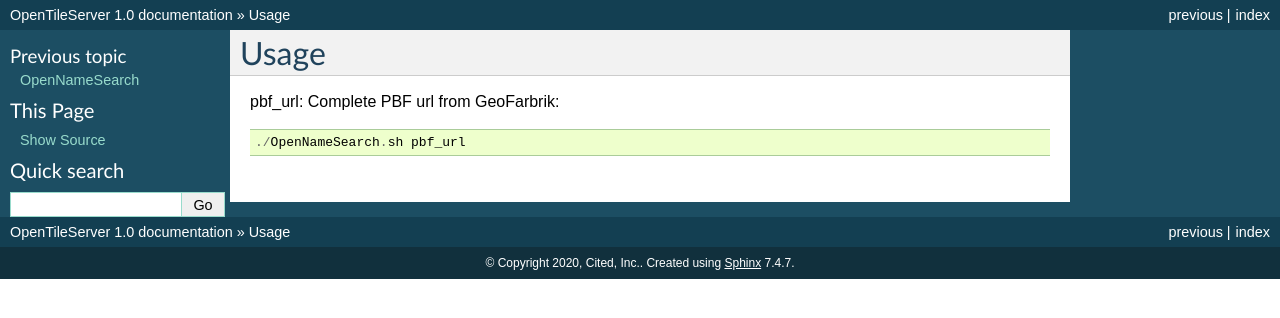
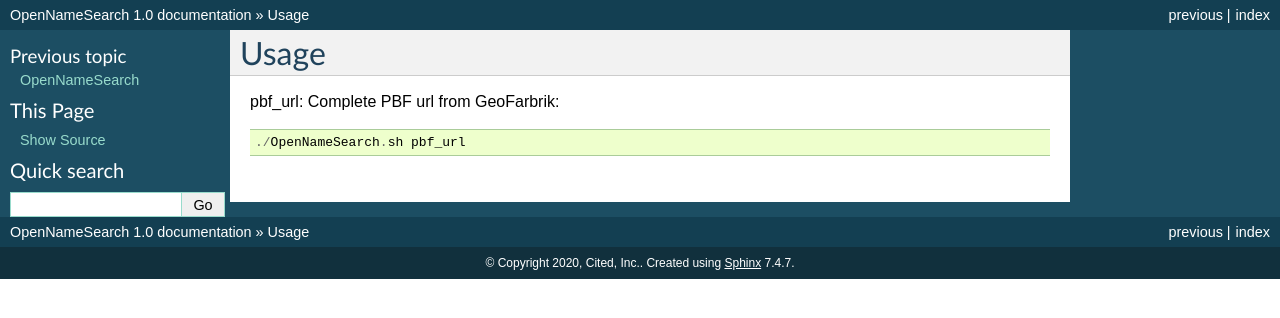
Before and after one commit to AcuGIS/Nominatim-Server, a Sphinx documentation site: the page built from docs/usage.rst, in a window 1280 px wide. Shown: the top 318 px of the page. Built offline with Sphinx 7.4.7, drawn with Linux system fonts in a browser that asks for light colours.

Commit message:
Update conf.py

```diff
--- a/docs/conf.py
+++ b/docs/conf.py
@@ -43,7 +43,7 @@
 master_doc = 'index'
 
 # General information about the project.
-project = u'OpenTileServer'
+project = u'OpenNameSearch'
 copyright = u'2020, Cited, Inc.'
 
 # The version info for the project you're documenting, acts as replacement for
@@ -226,7 +226,7 @@
 # One entry per manual page. List of tuples
 # (source start file, name, description, authors, manual section).
 man_pages = [
-    ('index', 'readthedocstemplate', u'Read the Docs Template Documentation',
+    ('index', 'OpenNameSearch', u'OpenNameSearch',
      [u'Read the Docs'], 1)
 ]
 
@@ -240,8 +240,8 @@
 # (source start file, target name, title, author,
 #  dir menu entry, description, category)
 texinfo_documents = [
-  ('index', 'ReadtheDocsTemplate', u'Read the Docs Template Documentation',
-   u'Read the Docs', 'ReadtheDocsTemplate', 'One line description of project.',
+  ('index', 'OpenNameSearch', u'OpenNameSearch',
+   u'OpenNameSearch', 'OpenNameSearch', 'OpenNameSearch.',
    'Miscellaneous'),
 ]
 
```
